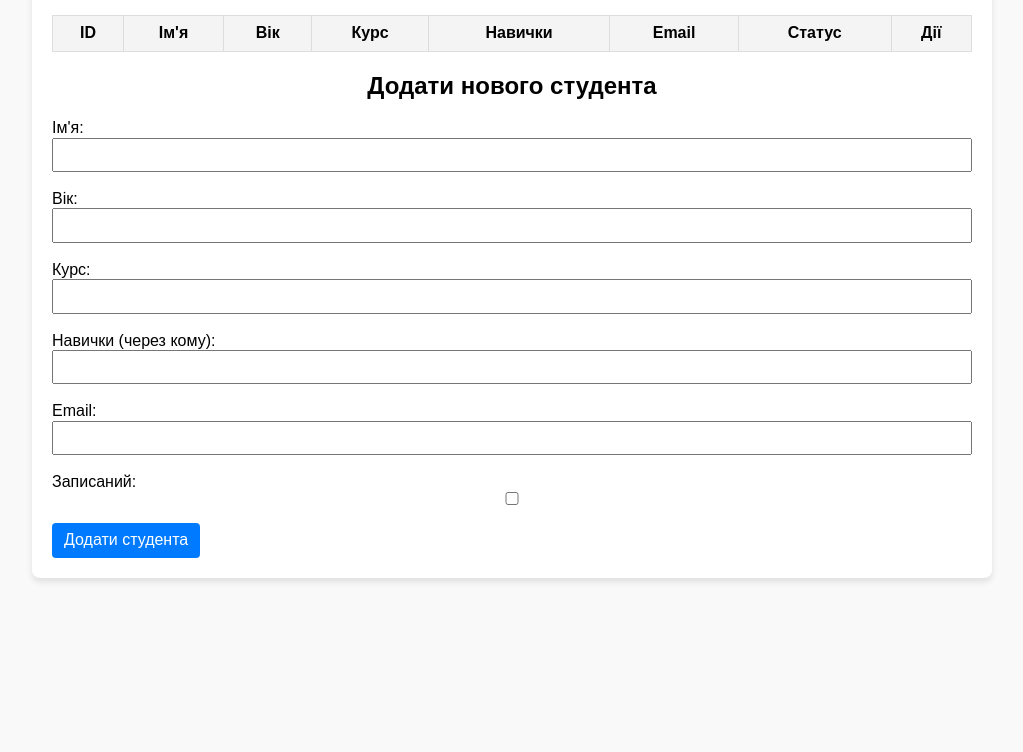
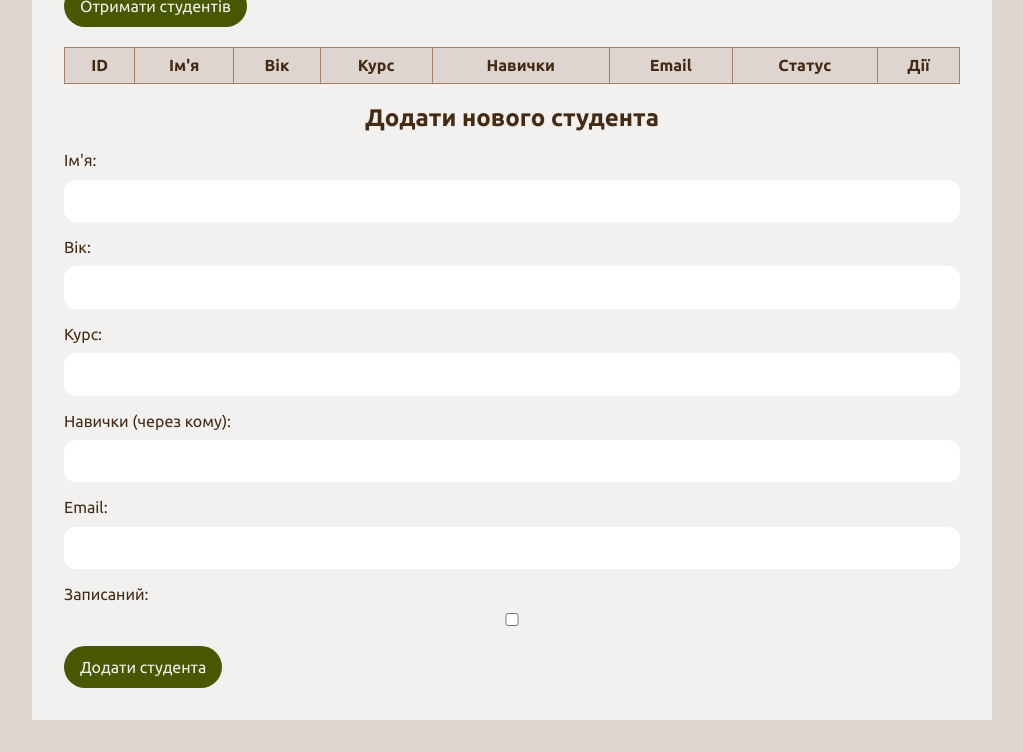
Before and after one commit to lika-ruby/homework-74, a website built with Parcel: page src/index.html in a window 1280 px wide. Shown: the part 116-868 px from the top of the page, without its empty margins (128-1151 px from the left). Before the commit the page ends 800 px from the top, so only its background shows below. Built offline with nearby package versions, Linux system fonts and the light colour scheme.

Commit message:
makes all

```diff
--- a/src/index.html
+++ b/src/index.html
@@ -4,6 +4,12 @@
     <meta charset="UTF-8" />
     <meta name="viewport" content="width=device-width, initial-scale=1.0" />
     <title>Document</title>
+    <link rel="preconnect" href="https://fonts.googleapis.com" />
+    <link rel="preconnect" href="https://fonts.gstatic.com" crossorigin />
+    <link
+      href="https://fonts.googleapis.com/css2?family=Ubuntu:ital,wght@0,300;0,400;0,500;0,700;1,300;1,400;1,500;1,700&display=swap"
+      rel="stylesheet"
+    />
     <link
       rel="stylesheet"
       href="https://cdnjs.cloudflare.com/ajax/libs/modern-normalize/3.0.1/modern-normalize.min.css"
--- a/src/styles/index.css
+++ b/src/styles/index.css
@@ -1,17 +1,17 @@
 body {
-  font-family: Arial, sans-serif;
+  font-family: Ubuntu, sans-serif;
+  color: #452b14;
   margin: 0;
   padding: 0;
-  background-color: #f9f9f9;
+  background-color: #dfd5d0;
 }
 
 .container {
   max-width: 960px;
-  margin: 20px auto;
-  padding: 20px;
-  background: white;
-  border-radius: 8px;
-  box-shadow: 0 4px 6px rgba(0, 0, 0, 0.1);
+  margin: 32px auto;
+  padding: 32px;
+  background: #f2f1ef;
+  border-radius: 60;
 }
 
 h1,
@@ -27,34 +27,30 @@ table {
 
 th,
 td {
-  border: 1px solid #ddd;
+  border: 1px solid #a68066;
   padding: 8px;
   text-align: center;
 }
 
 th {
-  background-color: #f4f4f4;
+  background-color: #dfd5d0;
 }
 
 button {
-  background-color: #007bff;
-  color: white;
-  padding: 8px 12px;
+  background-color: #475800;
+  color: #f2f1ef;
+  padding: 12px 16px;
   border: none;
-  border-radius: 4px;
+  border-radius: 40px;
   cursor: pointer;
 }
 
-button:hover {
-  background-color: #0056b3;
-}
-
 .change {
-  background-color: yellow;
+  background-color: #475800;
   margin-bottom: 12px;
 }
 .delete {
-  background-color: red;
+  background-color: #475800;
 }
 
 form {
@@ -63,12 +59,14 @@ form {
 
 form label {
   display: block;
-  margin-bottom: 8px;
+  margin-bottom: 16px;
 }
 
 form input {
-  padding: 6px;
-  margin-bottom: 10px;
+  padding: 12px;
+  margin-top: 10px;
+  border: none;
+  border-radius: 12px;
   width: 100%;
   box-sizing: border-box;
 }
@@ -97,14 +95,20 @@ form input {
 .modal {
   width: calc(100% - 30px);
   max-width: 450px;
-  background-color: white;
+  background-color: #f2f1ef;
   position: absolute;
   transform: translate(-50%, -50%);
   top: 50%;
   left: 50%;
   padding: 40px;
   border-radius: 40px;
-  box-shadow: 0px 2px 1px 0px rgba(0, 0, 0, 0.2),
-    0px 1px 1px 0px rgba(0, 0, 0, 0.14), 0px 1px 3px 0px rgba(0, 0, 0, 0.12);
   z-index: 5;
+  position: relative;
 }
+
+#close-btn {
+  position: absolute;
+  right: 20px;
+  top: 20px;
+  border-radius: 40px;
+}
```
Also changed, not shown: students.json (+8 -8 lines).
